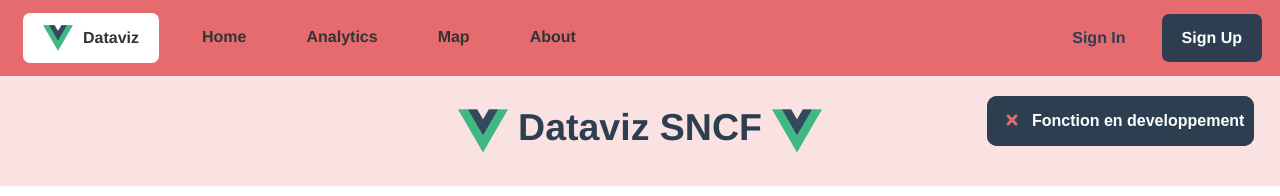
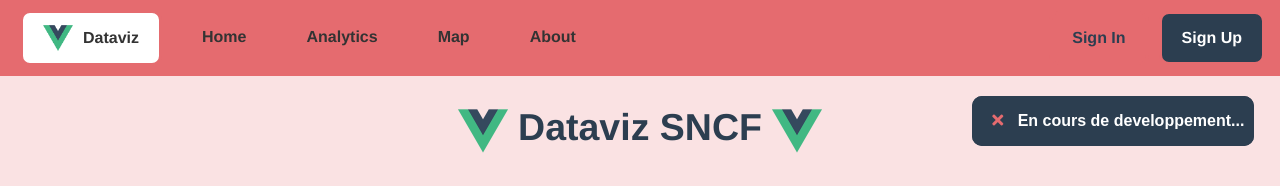
Before and after one commit to Powarox/Front-SncfDataviz, a Vue app: page / in a window 1280 px wide. Both pictures are taken after a click on the element "Sign In". Shown: the top 196 px of the page. Built offline with nearby package versions, Linux system fonts and the light colour scheme; no server answers.

Commit message:
Upgrade Feedback

```diff
--- a/src/components/Feedback.vue
+++ b/src/components/Feedback.vue
@@ -1,10 +1,10 @@
 <template lang="html">
     <div id="feedback">
-        <div class="feedback">
-            <transition name="fade">
-                <p v-if="change"><i class="fas fa-times"></i> Fonction en developpement</p>
+            <transition name="fade" class="feedback">
+                <div v-if="change">
+                    <p><i class="fas fa-times"></i> En cours de developpement...</p>
+                </div>
             </transition>
-        </div>
         <div v-if="change">
             {{ check() }}
         </div>
@@ -28,7 +28,7 @@
             check() {
                 setTimeout(() => {
                     this.delFeedback();
-                }, 3500);
+                }, 3000);
             }
         },
         computed: {
@@ -58,6 +58,7 @@
         border-radius: 10px;
         font-weight: bold;
         font-family: sans-serif;
+        transition: 0.7s;
         cursor: pointer;
     }
 
@@ -66,11 +67,17 @@
         padding: 0 10px;
     }
 
-    .fade-enter-active, .fade-leave-active {
-        transition: opacity 0.5s;
+    .fade-enter-active, {
+        transition: all .8s cubic-bezier(1.0, 0.5, 0.8, 1.0);
+    }
+
+    .fade-leave-active  {
+        transition: all .8s cubic-bezier(1.0, 0.5, 0.8, 1.0);
     }
 
     .fade-enter, .fade-leave-to {
         opacity: 0;
+        transform: translateX(100px);
     }
+
 </style>
```
